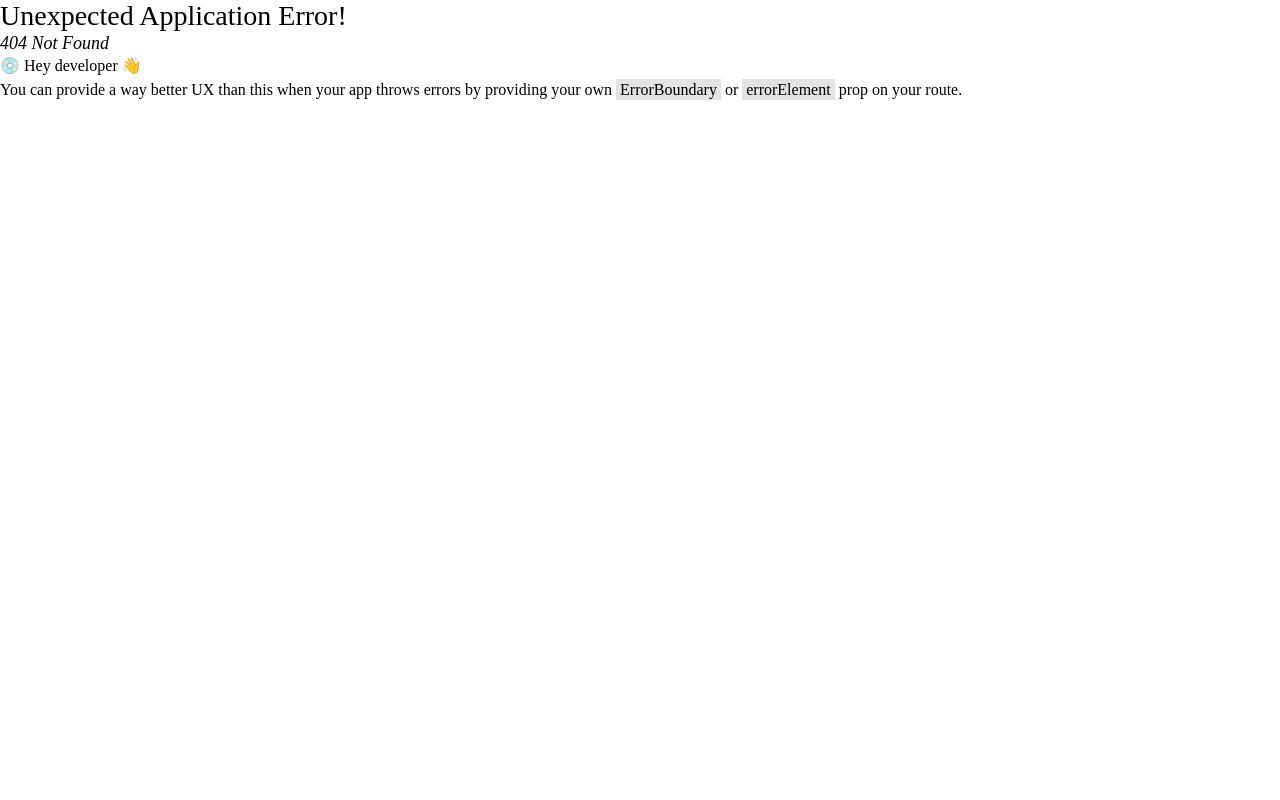
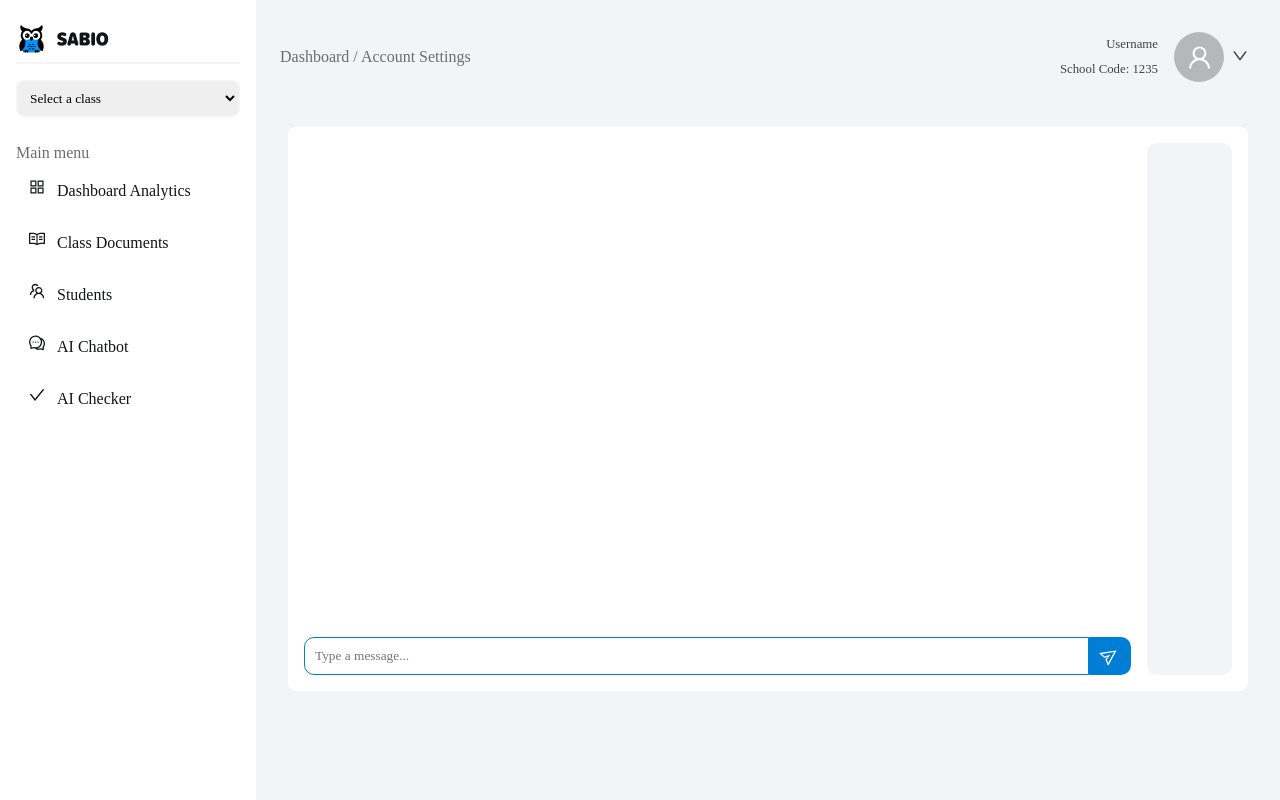
Before and after one commit to DMV-DEV/FE-SABIO, a React (Create React App) app: page /chatbot in a window 1280 px wide. Before the commit this address had no page. Built offline with nearby package versions, Linux system fonts and the light colour scheme; a web font is replaced by a local one.

Commit message:
layout chatbot

```diff
--- a/src/components/sidebar/Sidebar.jsx
+++ b/src/components/sidebar/Sidebar.jsx
@@ -61,7 +61,7 @@ const [selectedButton, setSelectedButton] = useState(null);
               </button></li>
               <li><button
             className={selectedButton === 4 ? 'sidebar__list--button-select' : 'sidebar__list--button'}
-            onClick={() => handleClick(4, '/checker')}>
+            onClick={() => handleClick(4, '/chatbot')}>
               <CommentOutlined />
               AI Chatbot
               </button></li>
--- /dev/null
+++ b/src/pages/chatbot/Chatbot.jsx
@@ -0,0 +1,61 @@
+import React, { useState } from 'react';
+import './StyleChatbot.css';
+import { SendOutlined } from '@ant-design/icons';
+
+const Chatbot = () => {
+
+    // const [messages, setMessages] = useState([]);
+    const [input, setInput] = useState('');
+
+    // const sendMessage = async () => {
+    //   if (input.trim() === '') return;
+
+    //   const newMessage = {
+    //     text: input,
+    //     user: 'user'
+    //   };
+
+    //   setMessages([...messages, newMessage]);
+    //   setInput('');
+
+    //   try {
+    //     const response = await axios.post('https://tu-backend-url.com/api/chatbot', { message: input });
+    //     const botMessage = {
+    //       text: response.data.reply,
+    //       user: 'bot'
+    //     };
+    //     setMessages(prevMessages => [...prevMessages, botMessage]);
+    //   } catch (error) {
+    //     console.error('Error fetching response from chatbot:', error);
+    //   }
+    // };
+
+
+    return(
+        <div className="chatbot__container ">
+            {/* <div className="chatbot__messages">
+        {messages.map((msg, index) => (
+          <div key={index} className={`chatbot__message ${msg.user}`}>
+            {msg.text}
+          </div>
+        ))}
+      </div> */}
+      <div className="chatbot__input">
+        <input
+          type="text"
+          value={input}
+          onChange={(e) => setInput(e.target.value)}
+        //   onKeyDown={(e) => e.key === 'Enter' && sendMessage()}
+          placeholder="Type a message..."
+        />
+        <button ><SendOutlined rotate={(-35)} /></button>
+      </div>
+      <div className='chatbot__sidebar'>
+
+      </div>
+
+        </div>
+    )
+};
+
+export default Chatbot;
--- /dev/null
+++ b/src/pages/chatbot/StyleChatbot.css
@@ -0,0 +1,39 @@
+.chatbot__container {
+    flex: 1;
+    display: flex;
+    margin: 2rem;
+    padding: 1rem;
+    position: relative;
+  height: 80%;
+    background-color: var(--white);
+    border-radius: 8px;
+    gap: 1rem;
+  }
+
+  .chatbot__input {
+    display: flex;
+    align-self: flex-end;
+    width: 100%;
+    /* gap: 1rem; */
+
+  }
+
+  .chatbot__input input {
+    flex: 1;
+    padding: 10px;
+    border-radius: 10px 0 0 10px;
+    border: 1px solid var(--blue1);
+  }
+
+  .chatbot__input button {
+    border-radius: 0 10px 10px 0;
+    border: none;
+  }
+
+  .chatbot__sidebar{
+    width: 6rem;
+    height: 100%;
+    background-color: var(--grey);
+    border-radius: 10px;
+
+  }
--- a/src/routes/Router.jsx
+++ b/src/routes/Router.jsx
@@ -5,6 +5,7 @@ import Profile from '../pages/profile/Profile';
 import Classes from '../pages/MyClasses/Classes';
 import AIChecker from '../pages/AIChecker/AIChecker';
 import Dashboard from '../pages/Dash/Dashboard';
+import Chatbot from '../pages/chatbot/Chatbot';
 
 export const router = createBrowserRouter([
     {
@@ -17,6 +18,7 @@ export const router = createBrowserRouter([
             {path: '/account', element: <Profile/>},
             {path: '/checker', element: <AIChecker/>},
             {path: '/dashboard', element: <Dashboard/>},
+            {path: '/chatbot', element: <Chatbot/>},
         ],
     },
 ]);
```
